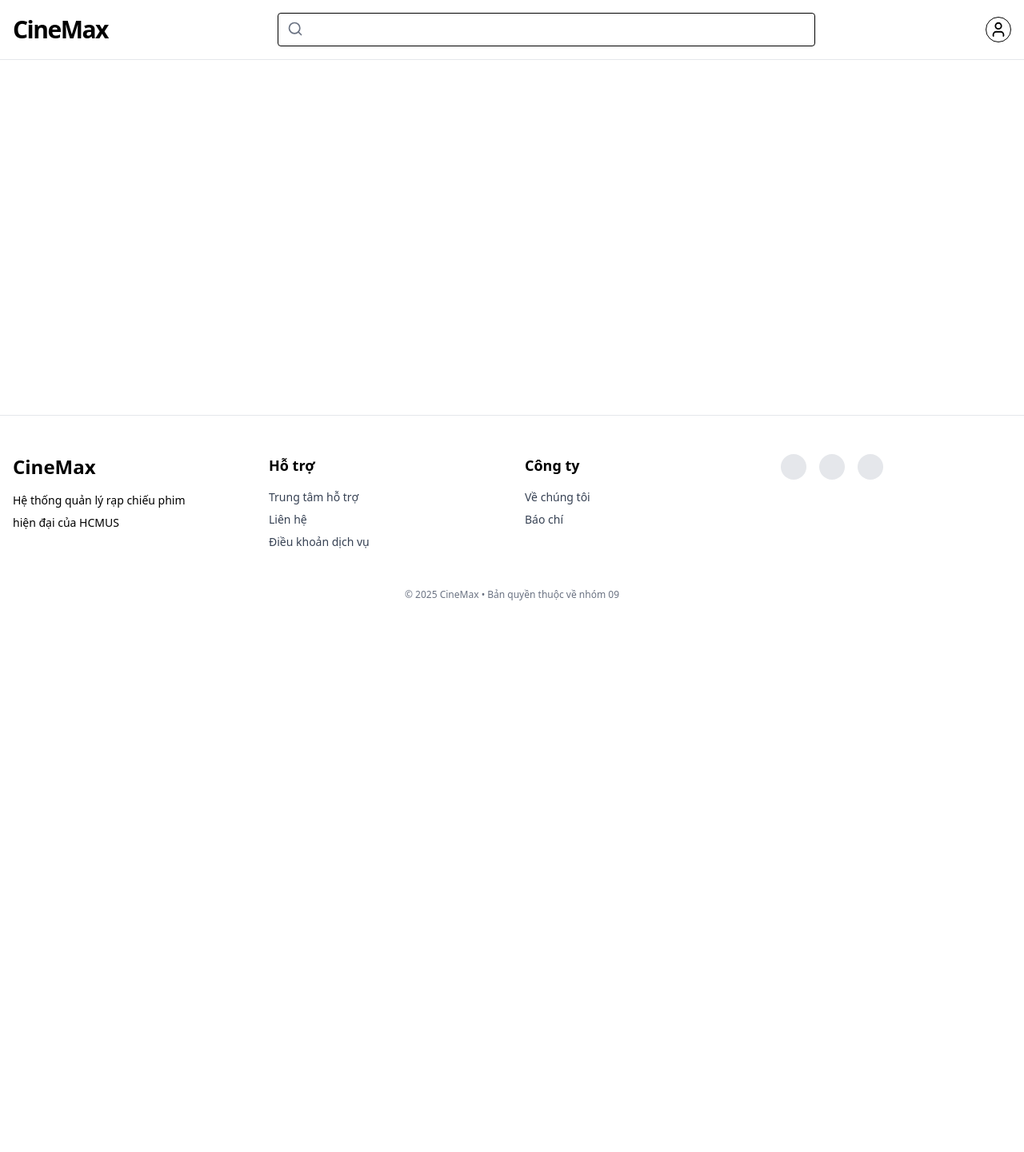
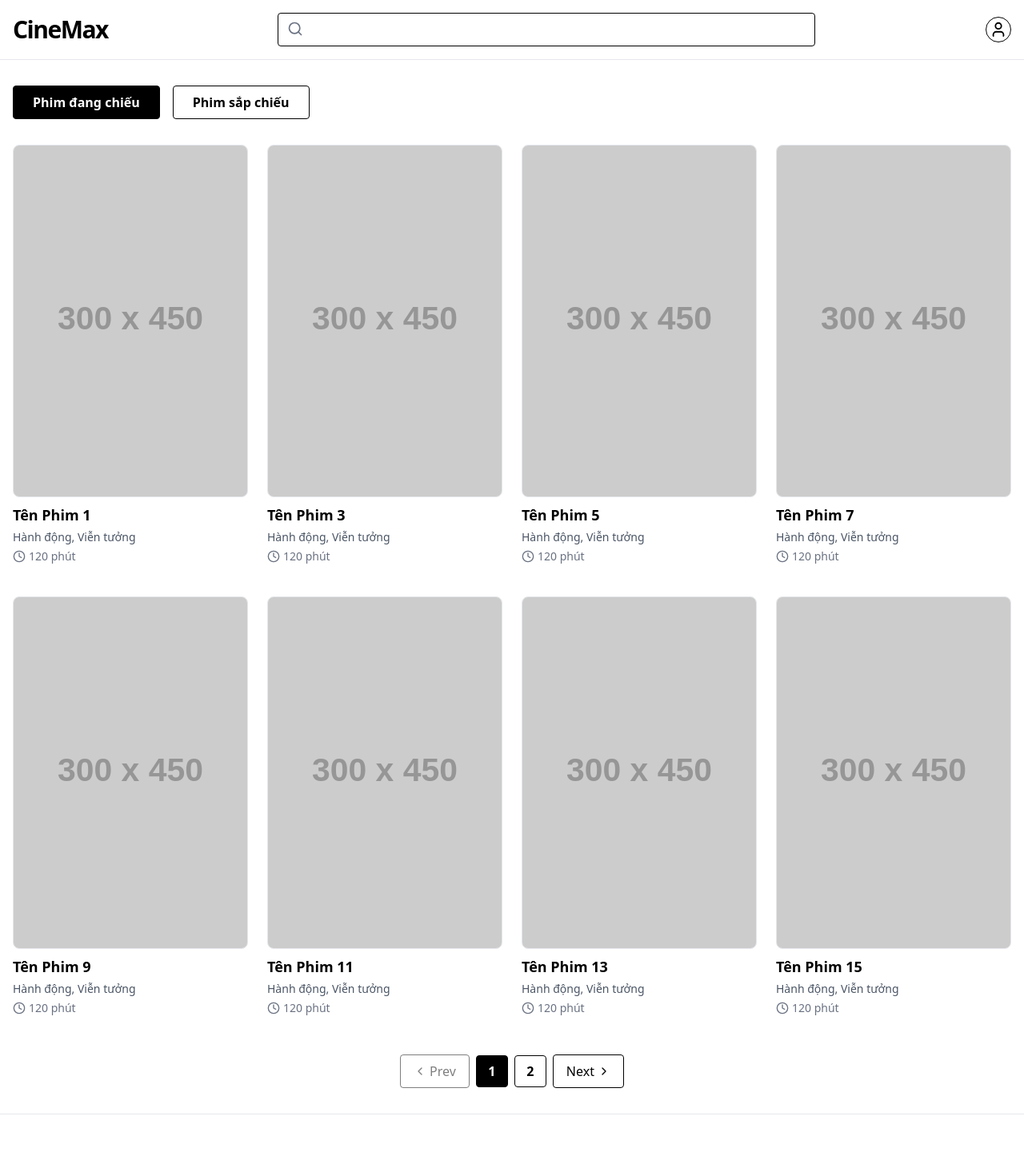
Before and after one commit to cuogne/intro2SE, a React app in the folder frontend/: page /movies in a window 1280 px wide. Shown: the top 1441 px of the page at 80% size. Before the commit the page ends 800 px from the top, so only its background shows below. Built offline with nearby package versions, Linux system fonts and the light colour scheme; the HTML template or start-up script is replaced by a standard one.

Commit message:
Feat: Movie Page

```diff
--- a/frontend/src/App.tsx
+++ b/frontend/src/App.tsx
@@ -3,16 +3,18 @@ import Header from './components/Header';
 import Footer from './components/Footer';
 import HomePage from './pages/HomePage';
 import AuthPage from './pages/AuthPage';
+import MoviesPage from './pages/MoviesPage';
 
 function App() {
   return (
     <Router>
       <div className="flex flex-col min-h-screen font-sans text-black bg-white">
         <Header />
-        <main className="flex-grow container mx-auto px-4">
+        <main className="flex-grow">
           <Routes>
             <Route path="/" element={<HomePage />} />
             <Route path="/auth" element={<AuthPage />} />
+            <Route path="/movies" element={<MoviesPage />} />
           </Routes>
         </main>
         <Footer />
--- /dev/null
+++ b/frontend/src/components/MovieCard.tsx
@@ -0,0 +1,45 @@
+import React from 'react';
+import type { Movie } from '../services/movieService';
+import { Clock } from 'lucide-react';
+
+interface MovieCardProps {
+  movie: Movie;
+}
+
+const MovieCard: React.FC<MovieCardProps> = ({ movie }) => {
+  return (
+    <div className="flex flex-col gap-2 group cursor-pointer">
+      {/* Poster Image Container */}
+      <div className="relative aspect-[2/3] overflow-hidden rounded-lg border border-gray-200 bg-gray-100">
+        {movie.posterImg ? (
+          <img
+            src={movie.posterImg}
+            alt={movie.title}
+            className="w-full h-full object-cover transition-transform duration-300 group-hover:scale-105"
+          />
+        ) : (
+          <div className="flex items-center justify-center h-full text-gray-400">
+            No Image
+          </div>
+        )}
+
+        {/* Hover Overlay (Tùy chọn thêm để đẹp hơn) */}
+        <div className="absolute inset-0 bg-black/20 opacity-0 group-hover:opacity-100 transition-opacity" />
+      </div>
+
+      {/* Movie Info */}
+      <div className="space-y-1">
+        <h3 className="font-bold text-lg truncate" title={movie.title}>{movie.title}</h3>
+        <div className="flex items-center text-sm text-gray-600 gap-2">
+            <span>{movie.genre.join(', ')}</span>
+        </div>
+        <div className="flex items-center text-sm text-gray-500 gap-1">
+            <Clock className="w-4 h-4" />
+            <span>{movie.minutes} phút</span>
+        </div>
+      </div>
+    </div>
+  );
+};
+
+export default MovieCard;
--- /dev/null
+++ b/frontend/src/pages/MoviesPage.tsx
@@ -0,0 +1,115 @@
+import React, { useEffect, useState } from 'react';
+import MovieCard from '../components/MovieCard';
+import { fetchMovies } from '../services/movieService';
+import type { Movie } from '../services/movieService';
+import { ChevronLeft, ChevronRight } from 'lucide-react';
+
+const ITEMS_PER_PAGE = 8; // Dựa trên hình vẽ (2 hàng x 4 cột)
+
+const MoviesPage: React.FC = () => {
+  const [activeTab, setActiveTab] = useState<'Now Showing' | 'Coming Soon'>('Now Showing');
+  const [movies, setMovies] = useState<Movie[]>([]);
+  const [currentPage, setCurrentPage] = useState(1);
+  const [loading, setLoading] = useState(false);
+
+  // Load data khi đổi Tab
+  useEffect(() => {
+    const loadData = async () => {
+      setLoading(true);
+      const data = await fetchMovies(activeTab);
+      setMovies(data);
+      setCurrentPage(1); // Reset về trang 1 khi đổi tab
+      setLoading(false);
+    };
+    loadData();
+  }, [activeTab]);
+
+  // Logic phân trang
+  const totalPages = Math.ceil(movies.length / ITEMS_PER_PAGE);
+  const currentMovies = movies.slice(
+    (currentPage - 1) * ITEMS_PER_PAGE,
+    currentPage * ITEMS_PER_PAGE
+  );
+
+  return (
+    <div className="container mx-auto px-4 py-8">
+      {/* Tab Switcher - Giống thiết kế */}
+      <div className="flex gap-4 mb-8">
+        <button
+          onClick={() => setActiveTab('Now Showing')}
+          className={`px-6 py-2 rounded font-bold border border-black transition-colors ${
+            activeTab === 'Now Showing'
+              ? 'bg-black text-white'
+              : 'bg-white text-black hover:bg-gray-100'
+          }`}
+        >
+          Phim đang chiếu
+        </button>
+        <button
+          onClick={() => setActiveTab('Coming Soon')}
+          className={`px-6 py-2 rounded font-bold border border-black transition-colors ${
+            activeTab === 'Coming Soon'
+              ? 'bg-black text-white'
+              : 'bg-white text-black hover:bg-gray-100'
+          }`}
+        >
+          Phim sắp chiếu
+        </button>
+      </div>
+
+      {/* Grid Movies */}
+      {loading ? (
+        <div className="text-center py-20">Đang tải dữ liệu...</div>
+      ) : (
+        <>
+          <div className="grid grid-cols-1 sm:grid-cols-2 md:grid-cols-4 gap-x-6 gap-y-10 mb-12">
+            {currentMovies.map((movie) => (
+              <MovieCard key={movie._id} movie={movie} />
+            ))}
+          </div>
+
+          {/* Pagination Controls */}
+          {totalPages > 0 && (
+            <div className="flex justify-center items-center gap-2">
+              <button
+                disabled={currentPage === 1}
+                onClick={() => setCurrentPage(p => p - 1)}
+                className="flex items-center px-4 py-2 border border-black rounded disabled:opacity-50 hover:bg-gray-100 cursor-pointer"
+              >
+                <ChevronLeft className="w-4 h-4 mr-1" /> Prev
+              </button>
+
+              {/* Render số trang */}
+              {Array.from({ length: totalPages }).map((_, idx) => {
+                const pageNum = idx + 1;
+                return (
+                  <button
+                    key={pageNum}
+                    onClick={() => setCurrentPage(pageNum)}
+                    className={`w-10 h-10 border border-black rounded font-bold transition-colors ${
+                        currentPage === pageNum
+                        ? 'bg-black text-white'
+                        : 'bg-white text-black hover:bg-gray-100'
+                    }`}
+                  >
+                    {pageNum}
+                  </button>
+                );
+              })}
+
+              <button
+                disabled={currentPage === totalPages}
+                onClick={() => setCurrentPage(p => p + 1)}
+                className="flex items-center px-4 py-2 border border-black rounded disabled:opacity-50 hover:bg-gray-100 cursor-pointer"
+              >
+                Next <ChevronRight className="w-4 h-4 ml-1" />
+              </button>
+            </div>
+          )}
+        </>
+      )}
+    </div>
+  );
+};
+
+export default MoviesPage;
--- /dev/null
+++ b/frontend/src/services/movieService.ts
@@ -0,0 +1,35 @@
+// Định nghĩa kiểu dữ liệu khớp với movie.model.js của backend
+export interface Movie {
+  _id: string; // Mongoose tự tạo field này
+  title: string;
+  minutes: number;
+  genre: string[];
+  releaseDate: string; // API thường trả về ISO string
+  posterImg: string;
+  trailerLink: string;
+  description: string;
+  status: 'Now Showing' | 'Coming Soon'; // Dựa trên logic trang web
+}
+
+// Mock Data (Dữ liệu giả để test giao diện)
+const MOCK_MOVIES: Movie[] = Array.from({ length: 20 }).map((_, index) => ({
+  _id: `movie-${index}`,
+  title: `Tên Phim ${index + 1}`,
+  minutes: 120,
+  genre: ['Hành động', 'Viễn tưởng'],
+  releaseDate: '2025-12-20T00:00:00.000Z',
+  posterImg: 'https://placehold.co/300x450/png?text=Poster', // Placeholder image
+  trailerLink: 'https://youtube.com',
+  description: 'Mô tả ngắn về phim...',
+  status: index % 2 === 0 ? 'Now Showing' : 'Coming Soon',
+}));
+
+// Hàm lấy danh sách phim (giả lập gọi API)
+export const fetchMovies = async (status: 'Now Showing' | 'Coming Soon'): Promise<Movie[]> => {
+  // Giả lập độ trễ mạng
+  return new Promise((resolve) => {
+    setTimeout(() => {
+      resolve(MOCK_MOVIES.filter(m => m.status === status));
+    }, 500);
+  });
+};
```
